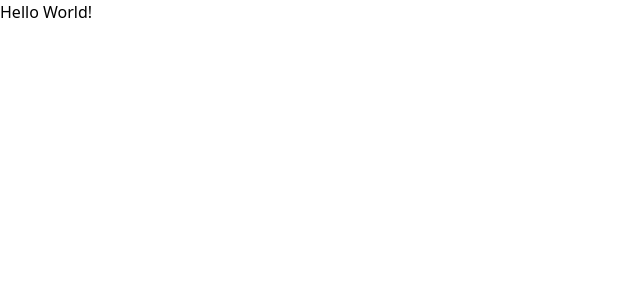
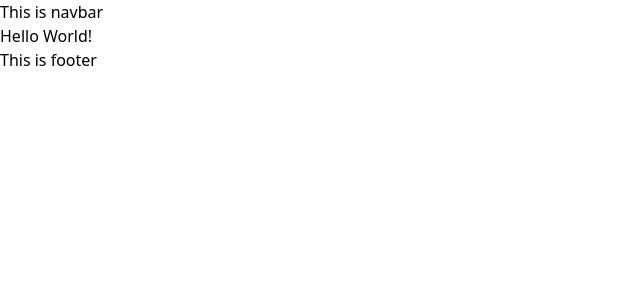
Before and after one commit to Rustam-Fozilov/nuxt, a Nuxt app: page / in a window 1280 px wide. Shown: the top 300 px of the page, without its empty margins (0-640 px from the left). Built offline with nearby package versions, Linux system fonts and the light colour scheme.

Commit message:
fresh setup

```diff
--- a/app.vue
+++ b/app.vue
@@ -2,7 +2,7 @@
   <div>
     <NuxtRouteAnnouncer />
     <NuxtLayout>
-      <NuxtPage />
+      <NuxtPage/>
     </NuxtLayout>
   </div>
 </template>
--- /dev/null
+++ b/assets/css/main.css
@@ -0,0 +1,2 @@
+@import "tailwindcss";
+@import "./theme.css";
--- /dev/null
+++ b/assets/css/theme.css
@@ -0,0 +1,47 @@
+@theme {
+    --font-body: Inter, sans-serif;
+    --font-sans: ui-sans-serif, system-ui, sans-serif, "Apple Color Emoji", "Segoe UI Emoji", "Segoe UI Symbol", "Noto Color Emoji";
+
+    --color-red-50: oklch(0.971 0.013 17.38);
+
+    --container-8xl: 96rem;
+
+    --breakpoint-300: 300px;
+    --breakpoint-350: 350px;
+    --breakpoint-400: 400px;
+    --breakpoint-450: 450px;
+    --breakpoint-500: 500px;
+    --breakpoint-550: 550px;
+    --breakpoint-600: 600px;
+    --breakpoint-650: 650px;
+    --breakpoint-700: 700px;
+    --breakpoint-750: 750px;
+    --breakpoint-800: 800px;
+    --breakpoint-850: 850px;
+    --breakpoint-900: 900px;
+    --breakpoint-950: 950px;
+    --breakpoint-1000: 1000px;
+    --breakpoint-1050: 1050px;
+    --breakpoint-1100: 1100px;
+    --breakpoint-1150: 1150px;
+    --breakpoint-1200: 1200px;
+    --breakpoint-1250: 1250px;
+    --breakpoint-1300: 1300px;
+    --breakpoint-1350: 1350px;
+    --breakpoint-1400: 1400px;
+    --breakpoint-1450: 1450px;
+    --breakpoint-1500: 1500px;
+    --breakpoint-1550: 1550px;
+    --breakpoint-1600: 1600px;
+    --breakpoint-1650: 1650px;
+    --breakpoint-1700: 1700px;
+    --breakpoint-1750: 1750px;
+    --breakpoint-1800: 1800px;
+
+    --text-18: 18px;
+    --text-20: 20px;
+    --text-22: 22px;
+    --text-24: 24px;
+    --text-28: 28px;
+    --text-32: 32px;
+}
--- /dev/null
+++ b/components/the-footer.vue
@@ -0,0 +1,5 @@
+<template>
+    <div>
+        This is footer
+    </div>
+</template>
--- /dev/null
+++ b/components/the-navbar.vue
@@ -0,0 +1,5 @@
+<template>
+    <div>
+        This is navbar
+    </div>
+</template>
--- /dev/null
+++ b/composables/modals.composable.ts
@@ -0,0 +1,3 @@
+export const useIsProfileOpened = () => {
+  return useState('isProfileOpened', () => false)
+}
--- a/layouts/MainLayout.vue
+++ /dev/null
@@ -1,5 +0,0 @@
-<template>
-  <div>
-    <slot></slot>
-  </div>
-</template>
--- /dev/null
+++ b/layouts/default.vue
@@ -0,0 +1,7 @@
+<template>
+    <div>
+        <the-navbar />
+        <slot></slot>
+        <the-footer />
+    </div>
+</template>
--- a/nuxt.config.ts
+++ b/nuxt.config.ts
@@ -1,11 +1,14 @@
 // https://nuxt.com/docs/api/configuration/nuxt-config
+import tailwindcss from "@tailwindcss/vite";
+
 export default defineNuxtConfig({
   compatibilityDate: '2024-11-01',
   devtools: { enabled: true },
-  modules: [
-    '@nuxt/fonts',
-    '@nuxt/icon',
-    '@nuxt/image',
-    '@nuxtjs/tailwindcss'
-  ]
-})
+  css: ['~/assets/css/main.css'],
+  modules: ['@nuxt/icon', '@nuxt/image'],
+  vite: {
+    plugins: [
+      tailwindcss()
+    ]
+  },
+});
--- a/package.json
+++ b/package.json
@@ -10,11 +10,11 @@
     "postinstall": "nuxt prepare"
   },
   "dependencies": {
-    "@nuxt/fonts": "0.11.1",
     "@nuxt/icon": "1.12.0",
     "@nuxt/image": "1.10.0",
-    "@nuxtjs/tailwindcss": "6.13.2",
+    "@tailwindcss/vite": "^4.1.4",
     "nuxt": "^3.16.2",
+    "tailwindcss": "^4.1.4",
     "vue": "^3.5.13",
     "vue-router": "^4.5.0"
   }
--- a/pages/index.vue
+++ b/pages/index.vue
@@ -1,5 +1,7 @@
 <template>
-  <div>
-    Hello World!
-  </div>
+    <div>
+        <div>
+            Hello World!
+        </div>
+    </div>
 </template>
```
Also changed, not shown: 2 other files (tests, documents, lock files or other folders).
